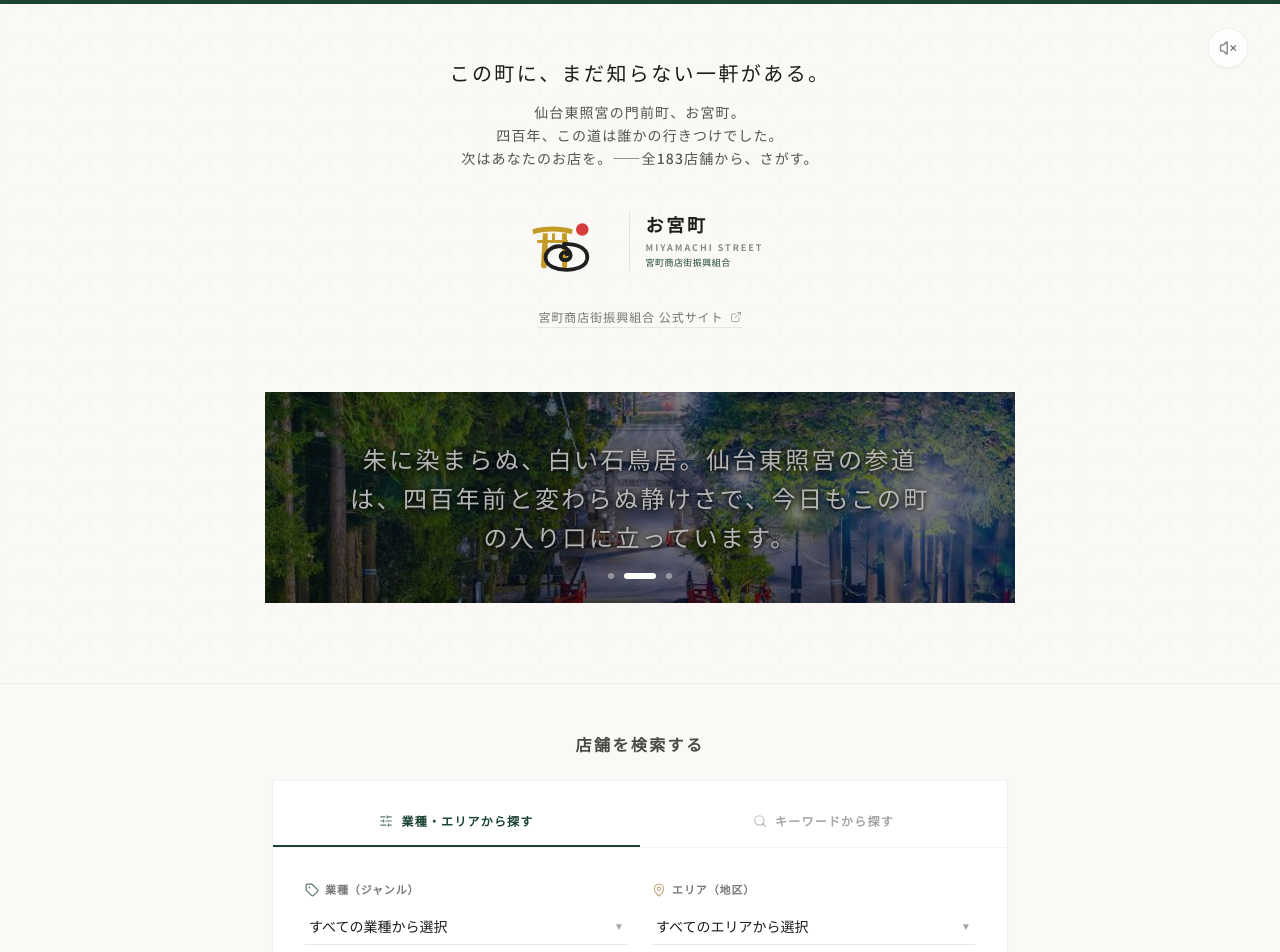
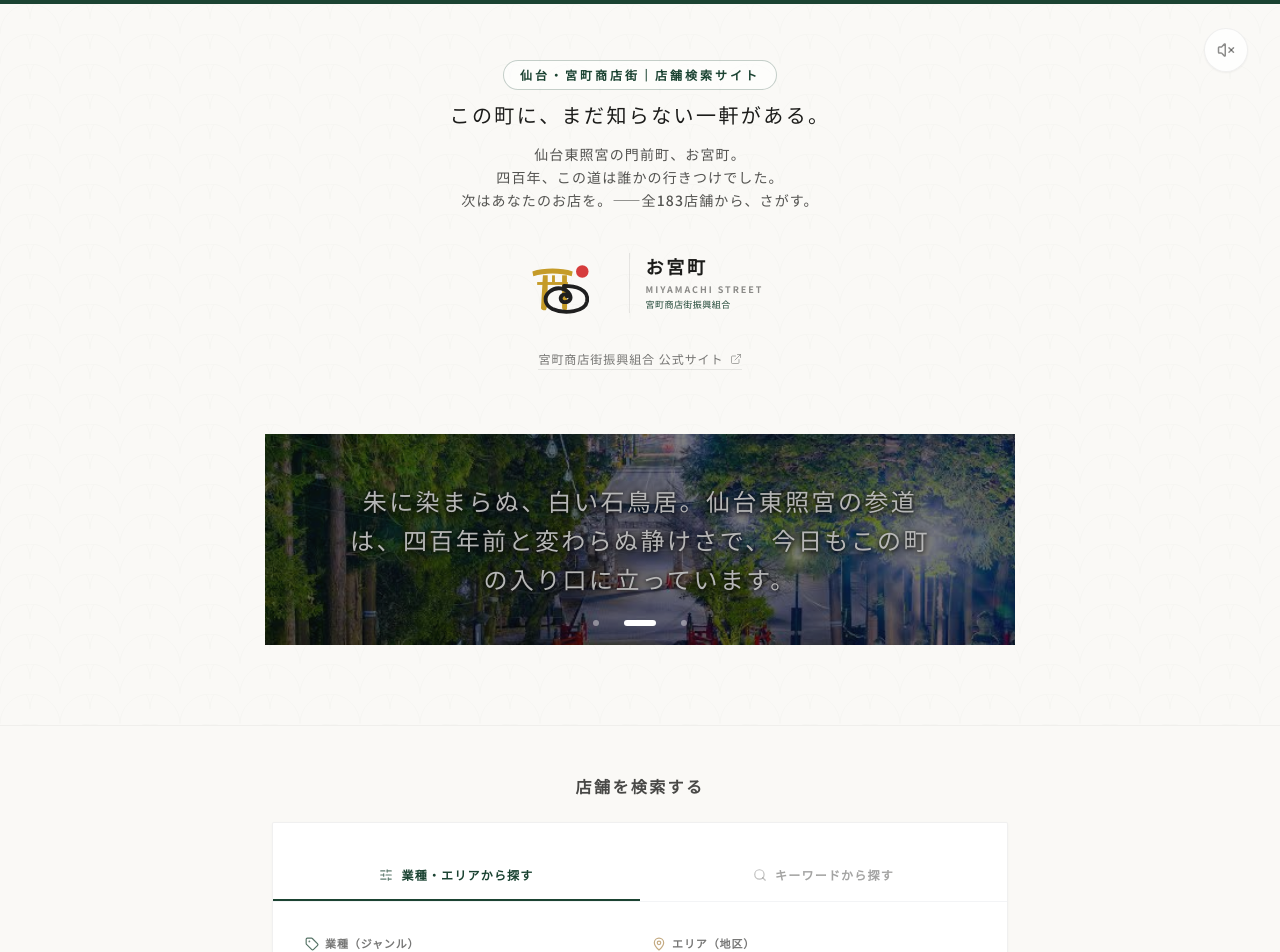
Before and after one commit to abebanjp-glitch/miyamachi-shop-search, a React (Vite) app: page / in a window 1280 px wide. Shown: the top 952 px of the page. Built offline with nearby package versions, Linux system fonts and the light colour scheme.

Commit message:
style: improve UI hit areas and typography
Adjust component paddings and button hit areas for better accessibility, and refine header and card text styles for improved readability.

```diff
--- a/src/App.tsx
+++ b/src/App.tsx
@@ -329,14 +329,14 @@ export default function App() {
       <div className="h-1 bg-brand-green w-full flex-none" />
 
       {/* Hero Banner Header */}
-      <header className="bg-brand-base py-10 sm:py-14 px-4 relative overflow-hidden border-b border-b-black/[0.04]" id="page-header">
+      <header className="bg-brand-base py-6 sm:py-14 px-4 relative overflow-hidden border-b border-b-black/[0.04]" id="page-header">
         <HeroBackgroundPattern />
 
         {/* Subtle, elegant BGM Toggle Button */}
         <div className="absolute top-4 right-4 sm:top-6 sm:right-8 z-30 flex items-center" id="bgm-control-container">
           <button
             onClick={() => setBgmOn((prev) => !prev)}
-            className="w-9 h-9 sm:w-10 sm:h-10 rounded-full flex items-center justify-center bg-white/80 hover:bg-white backdrop-blur-md border border-black/[0.06] shadow-xs transition-all duration-300 group cursor-pointer"
+            className="w-11 h-11 rounded-full flex items-center justify-center bg-white/80 hover:bg-white backdrop-blur-md border border-black/[0.06] shadow-xs transition-all duration-300 group cursor-pointer"
             title={bgmOn ? "BGMをミュート" : "BGMを再生（お宮町の風情）"}
             aria-label="BGMを切り替え"
             id="bgm-toggle-btn"
@@ -351,6 +351,9 @@ export default function App() {
 
         <div className="max-w-[1500px] mx-auto text-center relative z-10 flex flex-col items-center">
           {/* Main Title */}
+          <p className="text-[11px] sm:text-xs tracking-[0.25em] text-brand-green font-semibold mb-3 border border-brand-green/25 rounded-full px-4 py-1.5 bg-white/60">
+            仙台・宮町商店街｜店舗検索サイト
+          </p>
           <AnimatedTitle />
 
           {/* Poetic description */}
@@ -439,7 +442,7 @@ export default function App() {
             </a>
 
             {/* Hero Slider with 16:9 Aspect Ratio */}
-            <div className="w-full mt-8 mb-4 sm:mt-12 sm:mb-6 flex justify-center">
+            <div className="w-full mt-6 mb-2 sm:mt-12 sm:mb-6 flex justify-center">
               <HeroSlider />
             </div>
           </div>
--- a/src/components/HeroSlider.tsx
+++ b/src/components/HeroSlider.tsx
@@ -130,17 +130,17 @@ export const HeroSlider: React.FC = () => {
         <ChevronRight className="w-6 h-6" />
       </button>
 
-      <div className="absolute bottom-6 left-1/2 -translate-x-1/2 z-30 flex gap-2.5" id="slider-pagination">
+      <div className="absolute bottom-0 left-1/2 -translate-x-1/2 z-30 flex" id="slider-pagination">
         {SLIDES.map((_, index) => (
           <button
             key={index}
             onClick={() => setCurrentIndex(index)}
-            className={`h-1.5 rounded-full transition-all duration-300 ${
-              index === currentIndex ? 'w-8 bg-white' : 'w-1.5 bg-white/40 hover:bg-white/70'
-            }`}
+            className="flex h-11 min-w-11 items-center justify-center cursor-pointer group/dot"
             aria-label={`スライド ${index + 1} を表示`}
             id={`slider-dot-${index}`}
-          />
+          >
+            <span className={`h-1.5 rounded-full transition-all duration-300 ${index === currentIndex ? 'w-8 bg-white' : 'w-1.5 bg-white/40 group-hover/dot:bg-white/70'}`} />
+          </button>
         ))}
       </div>
     </div>
--- a/src/components/SearchFilters.tsx
+++ b/src/components/SearchFilters.tsx
@@ -79,7 +79,7 @@ export const SearchFilters: React.FC<SearchFiltersProps> = ({
         <button
           type="button"
           onClick={() => handleTabChange('category-area')}
-          className={`flex-1 pb-4 text-center text-xs font-semibold tracking-[0.1em] transition-all flex items-center justify-center gap-2 cursor-pointer border-b-2 ${
+          className={`flex-1 pt-3 pb-4 text-center text-xs font-semibold tracking-[0.1em] transition-all flex items-center justify-center gap-2 cursor-pointer border-b-2 ${
             activeTab === 'category-area'
               ? 'border-brand-green text-brand-green font-bold'
               : 'border-transparent text-brand-charcoal/40 hover:text-brand-charcoal/80'
@@ -92,7 +92,7 @@ export const SearchFilters: React.FC<SearchFiltersProps> = ({
         <button
           type="button"
           onClick={() => handleTabChange('keyword')}
-          className={`flex-1 pb-4 text-center text-xs font-semibold tracking-[0.1em] transition-all flex items-center justify-center gap-2 cursor-pointer border-b-2 ${
+          className={`flex-1 pt-3 pb-4 text-center text-xs font-semibold tracking-[0.1em] transition-all flex items-center justify-center gap-2 cursor-pointer border-b-2 ${
             activeTab === 'keyword'
               ? 'border-brand-green text-brand-green font-bold'
               : 'border-transparent text-brand-charcoal/40 hover:text-brand-charcoal/80'
@@ -123,7 +123,7 @@ export const SearchFilters: React.FC<SearchFiltersProps> = ({
                       const val = e.target.value;
                       setSelectedCategories(val ? [val] : []);
                     }}
-                    className="w-full bg-transparent border-b border-gray-200 text-sm py-2 px-1 text-brand-charcoal font-medium focus:border-brand-green focus:outline-none cursor-pointer rounded-none appearance-none"
+                    className="w-full bg-transparent border-b border-gray-200 text-base sm:text-sm py-3 sm:py-2 px-1 text-brand-charcoal font-medium focus:border-brand-green focus:outline-none cursor-pointer rounded-none appearance-none"
                     id="category-dropdown-select"
                   >
                     <option value="" className="text-brand-charcoal/60">すべての業種から選択</option>
@@ -152,7 +152,7 @@ export const SearchFilters: React.FC<SearchFiltersProps> = ({
                       const val = e.target.value;
                       setSelectedAreas(val ? [val] : []);
                     }}
-                    className="w-full bg-transparent border-b border-gray-200 text-sm py-2 px-1 text-brand-charcoal font-medium focus:border-brand-green focus:outline-none cursor-pointer rounded-none appearance-none"
+                    className="w-full bg-transparent border-b border-gray-200 text-base sm:text-sm py-3 sm:py-2 px-1 text-brand-charcoal font-medium focus:border-brand-green focus:outline-none cursor-pointer rounded-none appearance-none"
                     id="area-dropdown-select"
                   >
                     <option value="" className="text-brand-charcoal/60">すべてのエリアから選択</option>
@@ -195,7 +195,7 @@ export const SearchFilters: React.FC<SearchFiltersProps> = ({
                       key={category}
                       type="button"
                       onClick={() => toggleCategory(category)}
-                      className={`text-xs px-3 py-1.5 rounded-full border transition-all duration-200 cursor-pointer flex items-center gap-1 ${
+                      className={`text-[13px] sm:text-xs px-3.5 sm:px-3 py-2.5 sm:py-1.5 rounded-full border transition-all duration-200 cursor-pointer flex items-center gap-1 ${
                         isSelected
                           ? 'bg-brand-green text-white border-brand-green font-medium'
                           : 'bg-white hover:bg-gray-50 text-brand-charcoal/80 border-gray-200'
@@ -238,7 +238,7 @@ export const SearchFilters: React.FC<SearchFiltersProps> = ({
                       key={area}
                       type="button"
                       onClick={() => toggleArea(area)}
-                      className={`text-xs px-3 py-1.5 rounded-full border transition-all duration-200 cursor-pointer flex items-center gap-1 ${
+                      className={`text-[13px] sm:text-xs px-3.5 sm:px-3 py-2.5 sm:py-1.5 rounded-full border transition-all duration-200 cursor-pointer flex items-center gap-1 ${
                         isSelected
                           ? 'bg-brand-green text-white border-brand-green font-medium'
                           : 'bg-white hover:bg-gray-50 text-brand-charcoal/80 border-gray-200'
@@ -266,7 +266,7 @@ export const SearchFilters: React.FC<SearchFiltersProps> = ({
                 <input
                   id="keyword-search"
                   type="text"
-                  className="w-full bg-transparent border-b border-gray-200 py-2.5 pl-8 pr-8 text-sm text-brand-charcoal placeholder-brand-charcoal/30 focus:border-brand-green focus:outline-none rounded-none transition-all"
+                  className="w-full bg-transparent border-b border-gray-200 py-3 sm:py-2.5 pl-8 pr-8 text-base sm:text-sm text-brand-charcoal placeholder-brand-charcoal/30 focus:border-brand-green focus:outline-none rounded-none transition-all"
                   placeholder="店名、取扱商品、サービス内容、住所など..."
                   value={searchQuery}
                   onChange={(e) => setSearchQuery(e.target.value)}
@@ -299,7 +299,7 @@ export const SearchFilters: React.FC<SearchFiltersProps> = ({
                     key={word}
                     type="button"
                     onClick={() => setSearchQuery(word)}
-                    className="text-xs px-2.5 py-1 rounded-[2px] bg-gray-50 hover:bg-brand-green-light hover:text-brand-green text-brand-charcoal/70 transition-all cursor-pointer border border-gray-200/40"
+                    className="text-[13px] sm:text-xs px-3 sm:px-2.5 py-2.5 sm:py-1 rounded-[2px] bg-gray-50 hover:bg-brand-green-light hover:text-brand-green text-brand-charcoal/70 transition-all cursor-pointer border border-gray-200/40"
                     id={`suggested-tag-${word}`}
                   >
                     #{word}
@@ -318,7 +318,7 @@ export const SearchFilters: React.FC<SearchFiltersProps> = ({
             <select
               value={sortBy}
               onChange={(e) => setSortBy(e.target.value as SortKey)}
-              className="bg-transparent border-b border-gray-200 py-1 px-1.5 font-medium focus:border-brand-green focus:outline-none cursor-pointer rounded-none appearance-none pr-4"
+              className="bg-transparent border-b border-gray-200 py-2.5 sm:py-1 px-1.5 font-medium focus:border-brand-green focus:outline-none cursor-pointer rounded-none appearance-none pr-4"
               id="sort-select-dropdown"
             >
               <option value="id">登録順（標準）</option>
--- a/src/components/StoreCard.tsx
+++ b/src/components/StoreCard.tsx
@@ -344,7 +344,7 @@ export const StoreCard: React.FC<StoreCardProps> = ({ store, searchQuery, custom
               href={mapsUrl}
               target="_blank"
               rel="noreferrer"
-              className="inline-flex items-center gap-1 text-[11px] font-medium text-brand-gold hover:text-brand-gold-hover transition-colors mt-1 hover:underline"
+              className="inline-flex items-center gap-1 text-[12px] sm:text-[11px] font-medium text-brand-gold hover:text-brand-gold-hover transition-colors mt-1 hover:underline py-2 -my-1"
               id={`maps-link-${store.id}`}
             >
               <span>位置を確認する</span>
```
